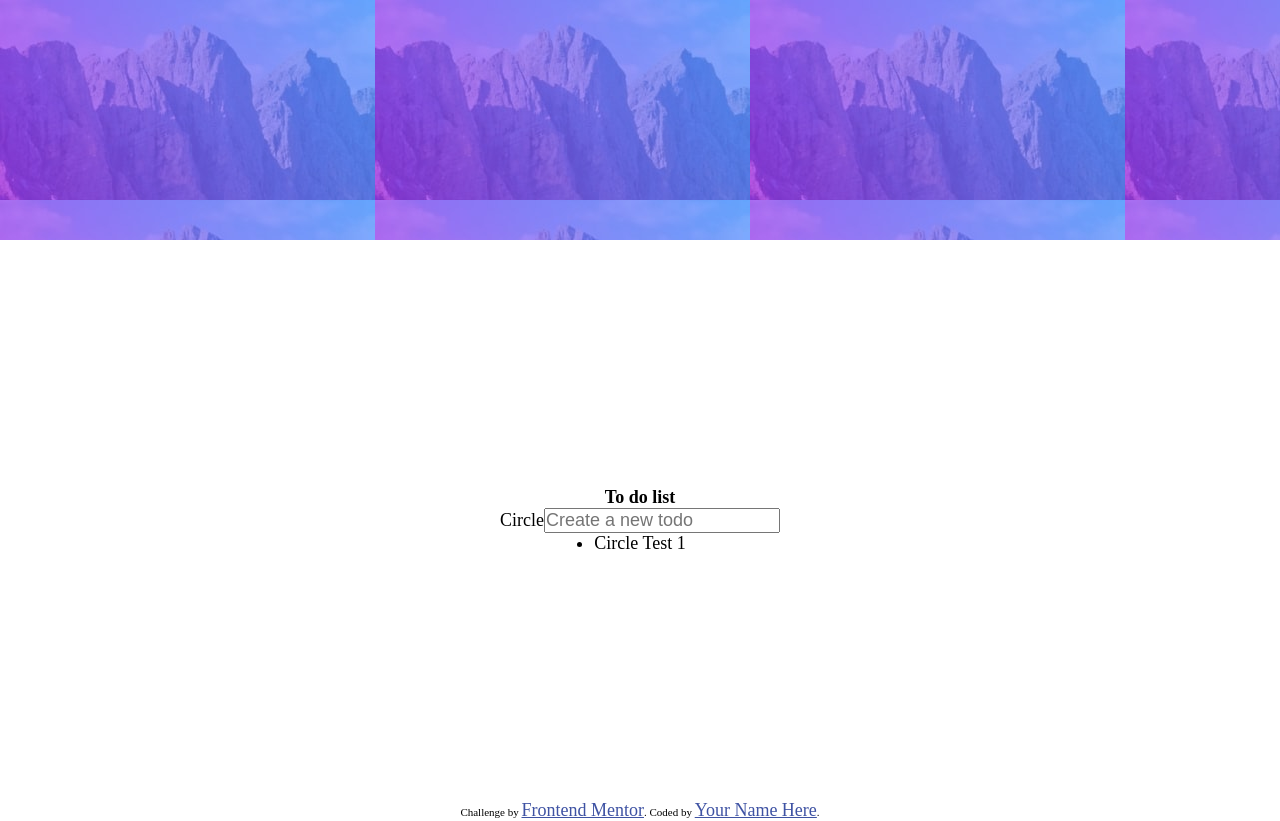
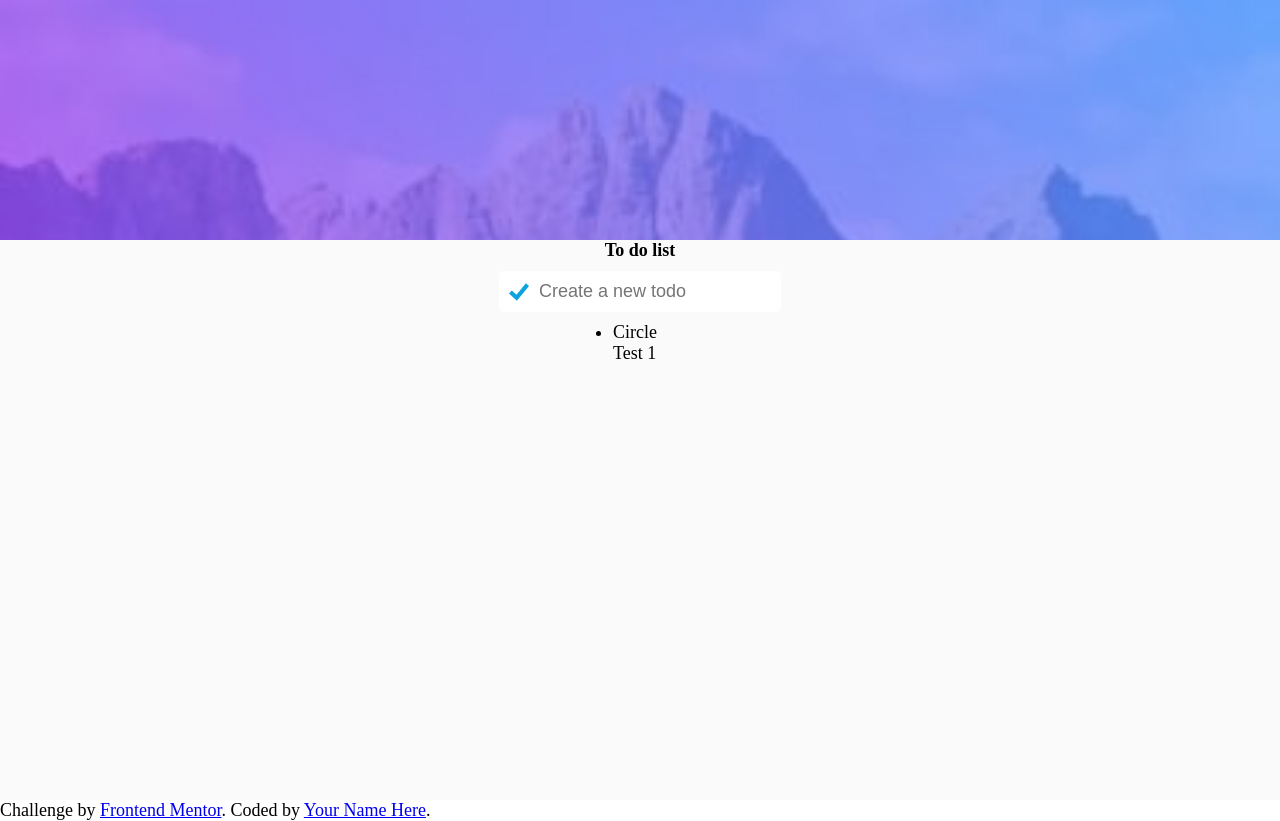
Before and after one commit to dsgnow/todoList, a plain HTML site: page index.html in a window 1280 px wide. Drawn offline with Linux system fonts and the light colour scheme.

Commit message:
add main input and to do list

```diff
--- a/index.html
+++ b/index.html
@@ -9,18 +9,6 @@
   <link rel="icon" type="image/png" sizes="32x32" href="./images/favicon-32x32.png">
 
   <title>Todo app</title>
-
-  <!-- Feel free to remove these styles or customise in your own stylesheet 👍 -->
-  <style>
-    .attribution {
-      font-size: 11px;
-      text-align: center;
-    }
-
-    .attribution a {
-      color: hsl(228, 45%, 44%);
-    }
-  </style>
 </head>
 
 <body>
@@ -28,11 +16,16 @@
   </header>
   <main>
     <div class="wrapper">
-      <section class="background"></section>
+      <section class="background">
+        <img class="background__img" src="images/bg-mobile-light.jpg" alt="hills">
+      </section>
       <section class="main">
         <h1>To do list</h1>
-        <div class="main__textInput">
-          <span class="circle main__circle">Circle</span><input type="text" placeholder="Create a new todo">
+        <div class="main__addNewItem">
+          <span class="circle main__circle">
+            <img class="circle__img" src="images/checkmark.svg" alt="check">
+          </span>
+          <input class="main__input" type="text" placeholder="Create a new todo">
         </div>
         <div class="main__todoList todoList">
           <ul class="todoList__list">
--- a/scss/main.scss
+++ b/scss/main.scss
@@ -4,12 +4,24 @@
     background-color: white;
     display: flex;
     flex-direction: column;
+    max-width: 1440px;
+    min-width: 200px;
 }
 
 .background {
-    background-image: url("/images/bg-mobile-light.jpg");
     width: 100vw;
     height: 30vh;
+
+    &__img {
+        position: relative;
+        margin: auto;
+        top: 0;
+        left: 0;
+        right: 0;
+        bottom: 0;
+        width: 100%;
+        min-width: 200px;
+    }
 }
 
 .main {
@@ -19,5 +31,41 @@
     flex-direction: column;
     align-items: center;
     flex-wrap: wrap;
-    justify-content: center;
+    z-index: 1;
+    background-color: $lightGray;
+
+    &__addNewItem {
+        display: flex;
+        flex-direction: row;
+        align-items: center;
+        justify-content: space-evenly;
+        min-width: 100px;
+        padding: 10px;
+        margin: 10px 0;
+        background-color: white;
+        border-radius: 5px;
+    }
+
+    &__input {
+        border: none;
+    }
+
 }
+
+
+
+.circle {
+    display: flex;
+    flex-direction: row;
+    align-items: center;
+    justify-content: space-around;
+    flex-basis: 10vw;
+    padding-right: 10px;
+
+    &__img {
+        height: 20px;
+        display: inline-block;
+    }
+}
+
+.main__input {}
--- a/scss/reset.scss
+++ b/scss/reset.scss
@@ -5,3 +5,8 @@
     -webkit-tap-highlight-color: rgba(0, 0, 0, 0);
     font-size: 18px;
 }
+
+textarea:focus,
+input:focus {
+    outline: none;
+}
```
Also changed, not shown: css/main.css, css/reset.css, css/style.css, images/check.svg (added), images/checkmark.svg (added), 3 other files.
